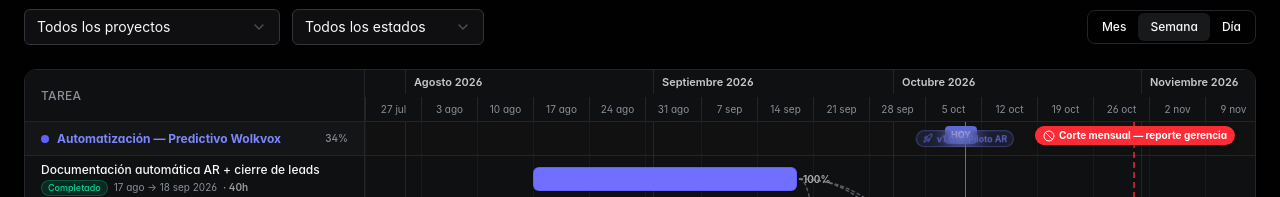
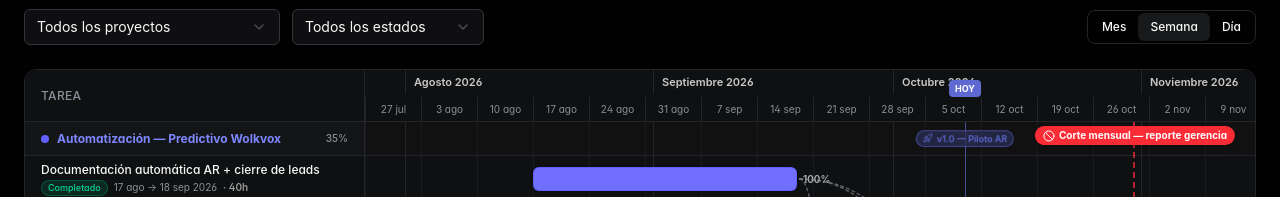
Before and after one commit to Automotive-industry/automatic-grantt, a React (Vite) app: page / in a window 1280 px wide. Shown: the part 281-478 px from the top of the page. Built offline with nearby package versions, Linux system fonts and the light colour scheme.

Commit message:
Fix: tag HOY movido al header, pills de version sobre flechas

```diff
--- a/src/components/GanttChart.tsx
+++ b/src/components/GanttChart.tsx
@@ -130,6 +130,15 @@ export function GanttChart({
                 {7 * pxPerDay > 45 ? w.label : ""}
               </div>
             ))}
+            {/* marcador "hoy" en el encabezado */}
+            {showToday && (
+              <span
+                className="absolute bottom-6 z-10 -translate-x-1/2 rounded bg-primary px-1.5 py-0.5 text-[9px] font-bold uppercase text-primary-foreground"
+                style={{ left: todayX }}
+              >
+                hoy
+              </span>
+            )}
           </div>
         </div>
 
@@ -156,13 +165,9 @@ export function GanttChart({
             ))}
             {showToday && (
               <div
-                className="absolute inset-y-0 z-10 w-px bg-primary"
+                className="absolute inset-y-0 z-10 w-px bg-primary/70"
                 style={{ left: todayX }}
-              >
-                <span className="absolute -left-5 top-1 rounded bg-primary px-1.5 py-0.5 text-[9px] font-bold uppercase text-primary-foreground">
-                  hoy
-                </span>
-              </div>
+              />
             )}
             {/* stoppers — marcadores con letrero */}
             {markers.map((m) => {
@@ -309,7 +314,7 @@ function ProjectRow({
           <button
             key={t.id}
             onClick={() => onSelect(t, project)}
-            className="absolute top-1/2 z-10 flex -translate-x-1/2 -translate-y-1/2 items-center gap-1 rounded-full border border-primary/50 bg-primary/15 px-1.5 py-px text-[9px] font-semibold text-primary backdrop-blur transition-colors hover:bg-primary/30"
+            className="absolute top-1/2 z-30 flex -translate-x-1/2 -translate-y-1/2 items-center gap-1 rounded-full border border-primary/60 bg-primary/25 px-1.5 py-px text-[9px] font-semibold text-primary backdrop-blur transition-colors hover:bg-primary/40"
             style={{ left: dayToX(t.end, timelineStart, pxPerDay) }}
           >
             <Rocket className="size-2.5" />
--- a/src/data/tasks.json
+++ b/src/data/tasks.json
@@ -33,7 +33,7 @@
           "id": "wv-monitor",
           "name": "Monitor de Bandeja (toma de leads automática)",
           "status": "in_progress",
-          "progress": 93,
+          "progress": 95,
           "start": "2026-09-21",
           "end": "2026-10-16",
           "hours": 16.22,
```
